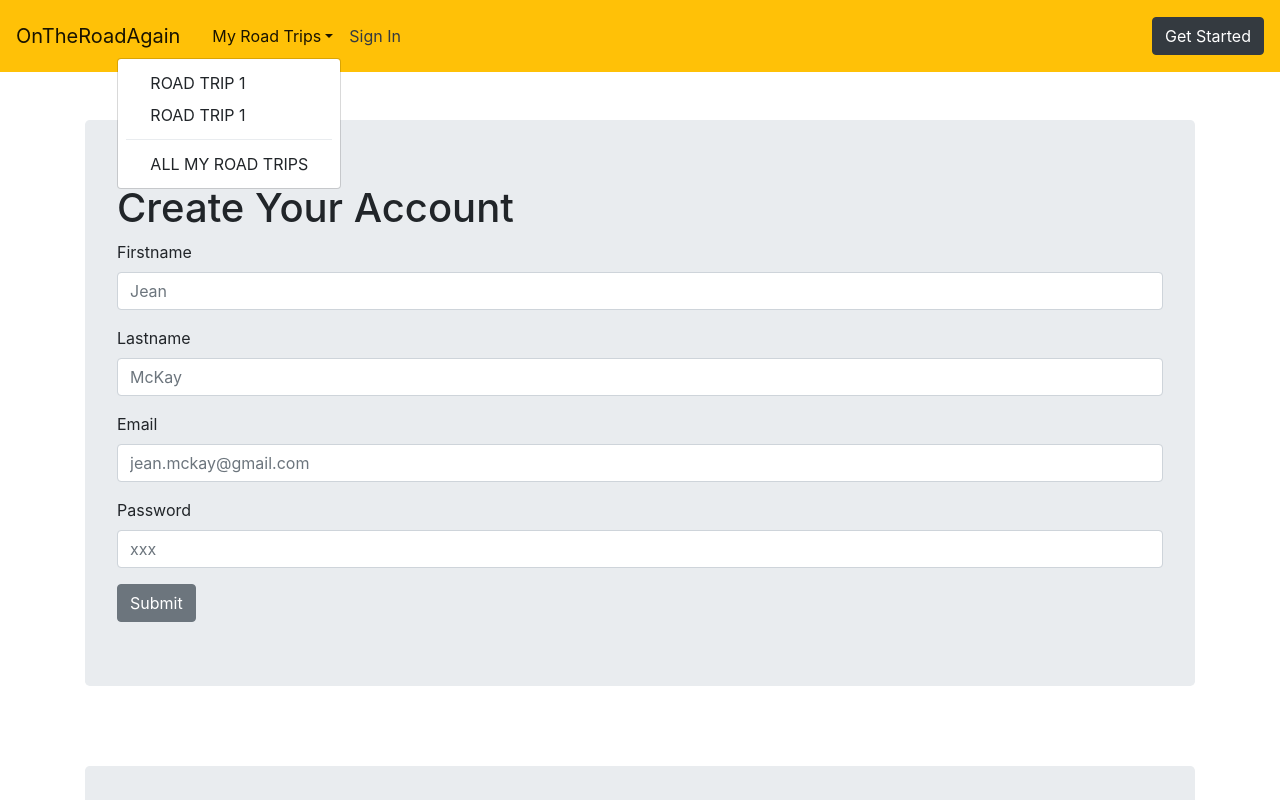
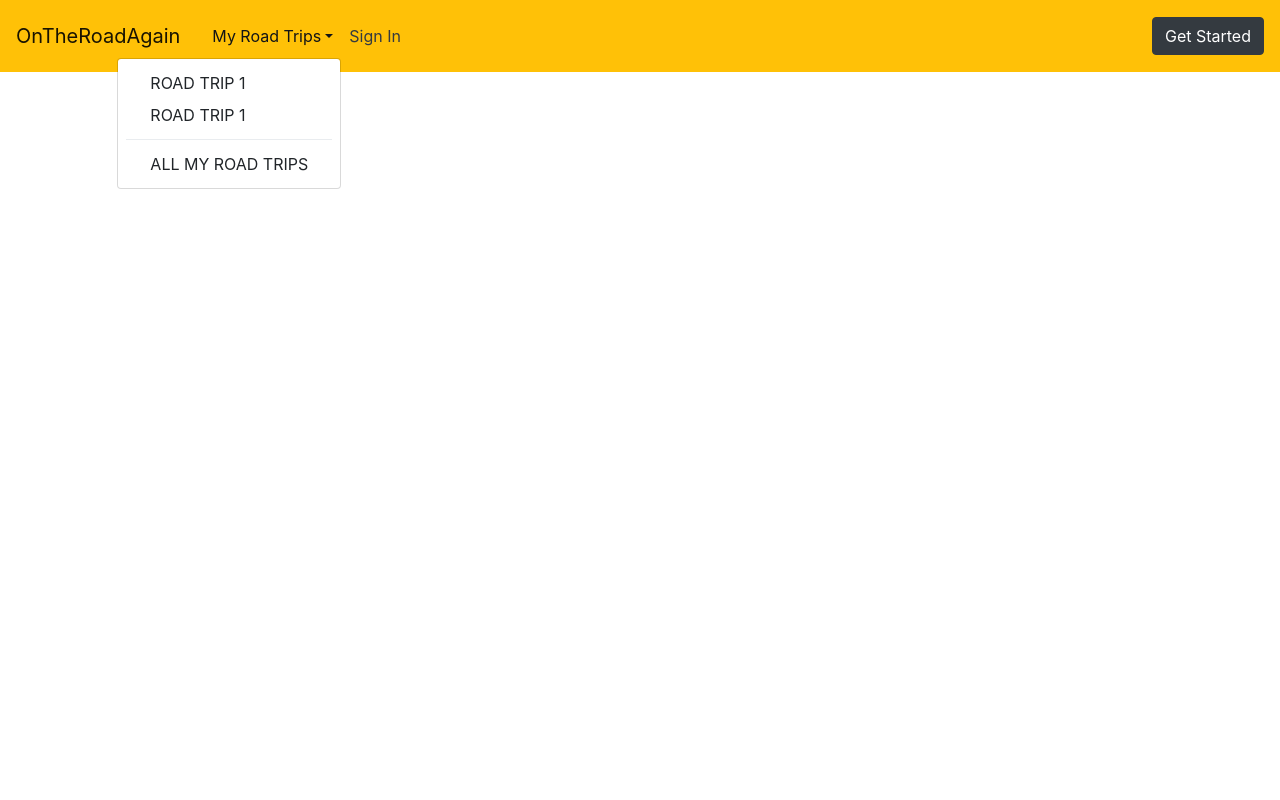
Before and after one commit to TheodoreLefrancois/on_the_front_encore, a React (Create React App) app: page / in a window 1280 px wide. Both pictures are taken after a click on the link "My Road Trips". Shown: the top 800 px of the page. Built offline with nearby package versions, Linux system fonts and the light colour scheme.

Commit message:
replace signin and signup into good folder

```diff
--- a/src/Router.jsx
+++ b/src/Router.jsx
@@ -1,6 +1,6 @@
 import { BrowserRouter, Route, Switch } from 'react-router-dom';
 
-import Layout from './layout/layout';
+import Layout from './layout/Layout';
 import Auth from './pages/Auth';
 
 const Router = () => {
--- a/src/layout/layout.jsx
+++ b/src/layout/Layout.jsx
@@ -1,15 +1,11 @@
 import { Container } from 'reactstrap';
 import PropTypes from 'prop-types';
-import Navigation from '../navigation';
-import CreateAccount from '../signup';
-import SignIn from '../signin';
+import Navigation from './Navigation';
 
 const Layout = ({ children }) => {
   return (
     <>
       <Navigation />
-      <CreateAccount />
-      <SignIn />
       <Container className="mt-5">{children}</Container>
     </>
   );
--- /dev/null
+++ b/src/layout/Navigation.jsx
@@ -0,0 +1,55 @@
+import { useState } from 'react';
+import {
+  Button,
+  Collapse,
+  Navbar,
+  NavbarToggler,
+  NavbarBrand,
+  Nav,
+  NavItem,
+  NavLink,
+  UncontrolledDropdown,
+  DropdownToggle,
+  DropdownMenu,
+  DropdownItem,
+} from 'reactstrap';
+
+const Navigation = () => {
+  const [isOpen, setIsOpen] = useState(false);
+
+  const toggle = () => setIsOpen(!isOpen);
+
+  return (
+    <div>
+      <Navbar color="warning" light expand="md">
+        <NavbarBrand href="/">OnTheRoadAgain</NavbarBrand>
+        <NavbarToggler onClick={toggle} />
+        <Collapse isOpen={isOpen} navbar>
+          <Nav className="mr-auto p-2 text-dark" navbar>
+            <UncontrolledDropdown nav inNavbar>
+              <DropdownToggle className="text-dark" nav caret>
+                My Road Trips
+              </DropdownToggle>
+              <DropdownMenu right className="p-2 text-dark">
+                <DropdownItem>ROAD TRIP 1</DropdownItem>
+                <DropdownItem>ROAD TRIP 1</DropdownItem>
+                <DropdownItem divider />
+                <DropdownItem>ALL MY ROAD TRIPS</DropdownItem>
+              </DropdownMenu>
+            </UncontrolledDropdown>
+            <NavItem>
+              <NavLink className="p-2 text-dark" href="/">
+                Sign In
+              </NavLink>
+            </NavItem>
+          </Nav>
+          <Button color="dark" href="/">
+            Get Started
+          </Button>
+        </Collapse>
+      </Navbar>
+    </div>
+  );
+};
+
+export default Navigation;
--- a/src/signup.jsx
+++ b/src/pages/SignUp.jsx
@@ -11,7 +11,7 @@ import {
   Input,
 } from 'reactstrap';
 
-const CreateAccount = () => {
+const SignUp = () => {
   return (
     <Container>
       <Row>
@@ -64,4 +64,4 @@ const CreateAccount = () => {
   );
 };
 
-export default CreateAccount;
+export default SignUp;
```
Also changed, not shown: src/pages/SignIn.jsx (renamed from src/signin.jsx), 1 other file (tests, documents, lock files or other folders).
